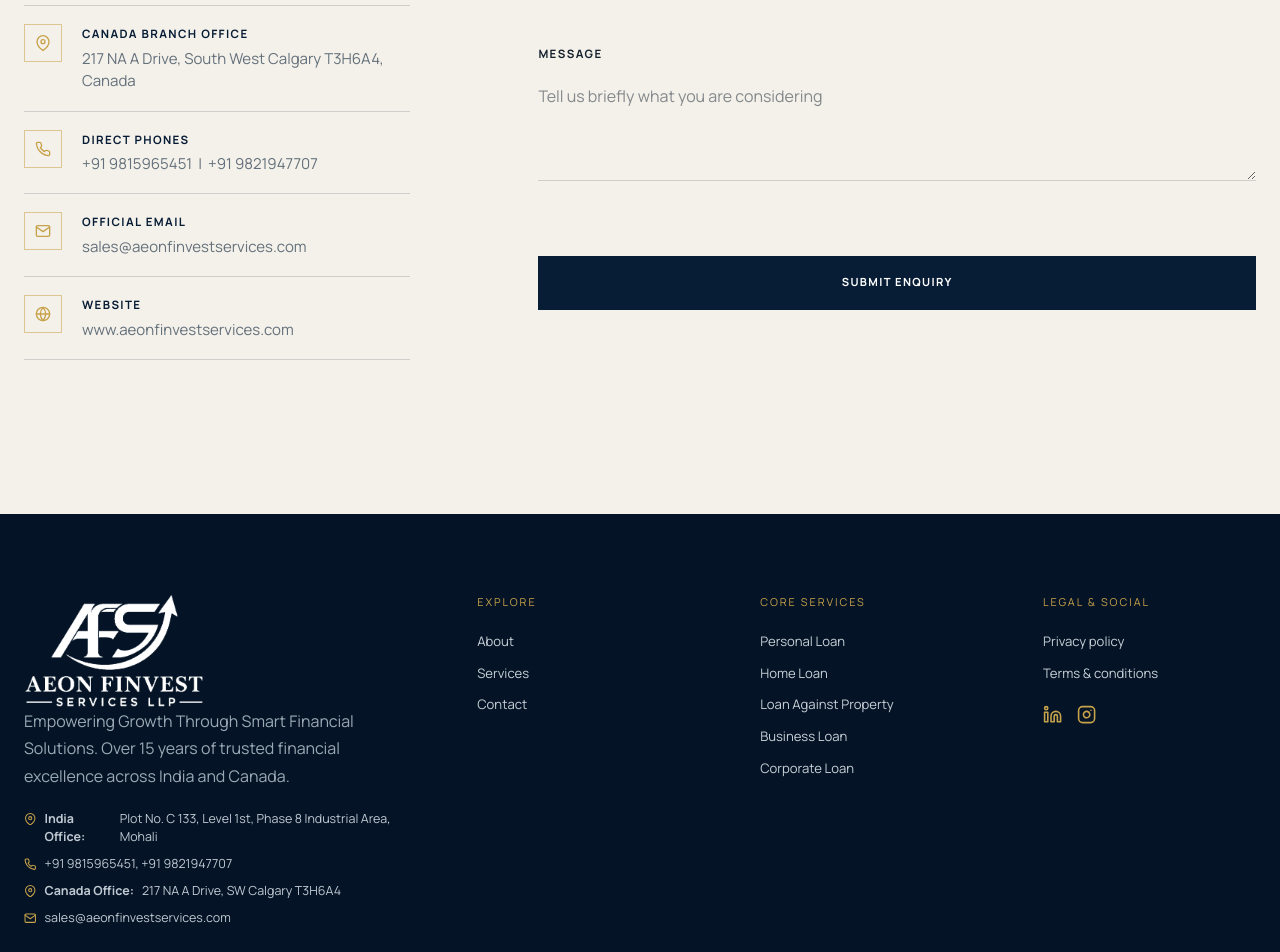
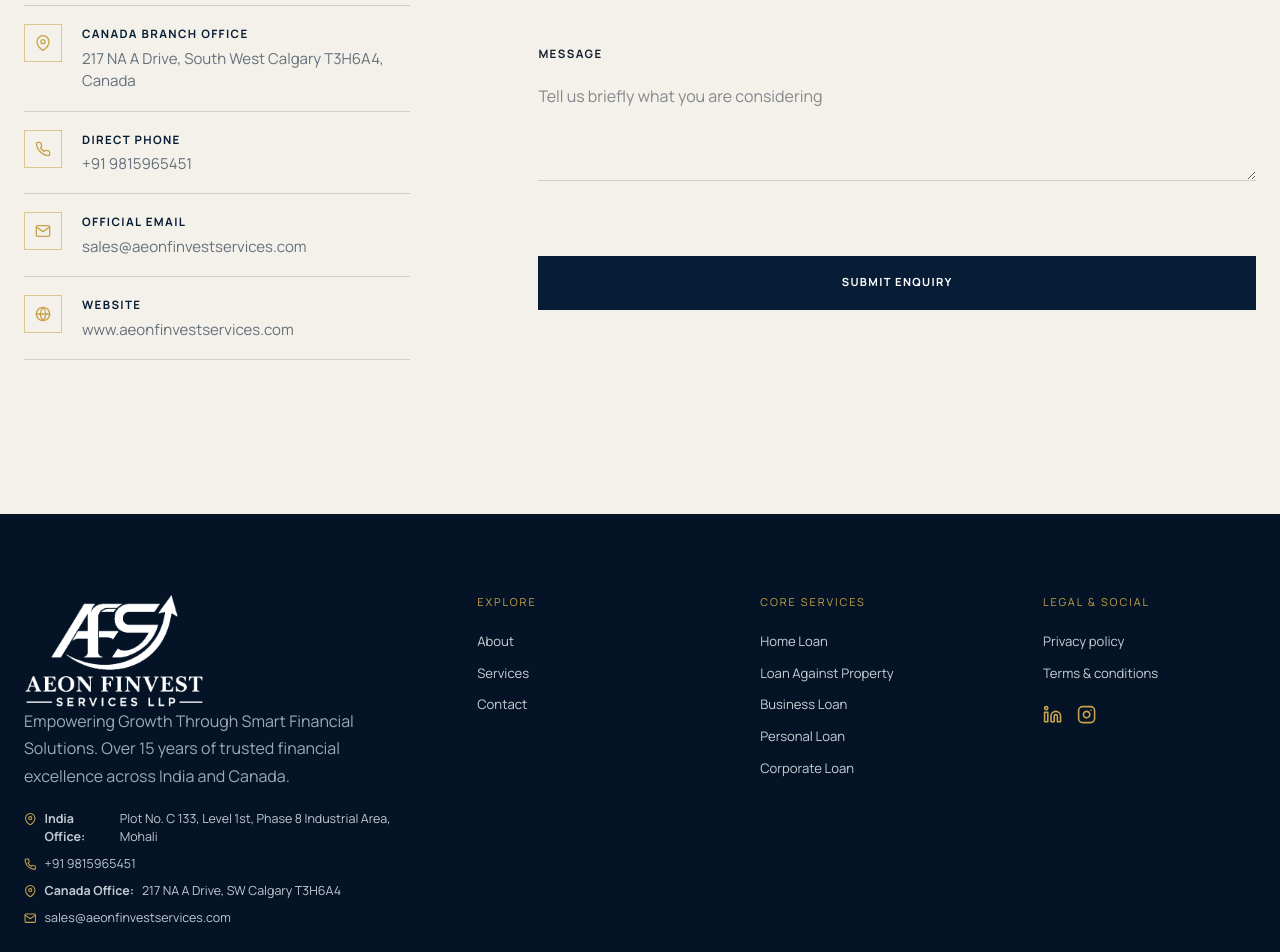
Before and after one commit to alwaystushar/aeon, a Next.js app: page /contact in a window 1280 px wide. Shown: the part 1140-2092 px from the top of the page. Built offline with nearby package versions, Linux system fonts and the light colour scheme.

Commit message:
Reorder services to place personal loan after business loan and remove secondary phone number

```diff
--- a/app/about/page.tsx
+++ b/app/about/page.tsx
@@ -123,7 +123,7 @@
             <h2>Proven Scale.<br/>Measurable Impact.</h2>
           </div>
           <p className="milestones-sub">
-            A legacy of institutional relationships, multi-disciplinary advisory, and thousands of successfully funded personal and commercial ambitions across India and Canada.
+            A legacy of institutional relationships, multi-disciplinary advisory, and thousands of successfully funded commercial and personal ambitions across India and Canada.
           </p>
         </div>
         <div className="milestones-grid">
--- a/app/contact/page.tsx
+++ b/app/contact/page.tsx
@@ -50,8 +50,8 @@
             <article>
               <span><FiPhone aria-hidden="true" /></span>
               <div>
-                <strong>Direct Phones</strong>
-                <p>+91 9815965451 &nbsp;|&nbsp; +91 9821947707</p>
+                <strong>Direct Phone</strong>
+                <p>+91 9815965451</p>
               </div>
             </article>
 
--- a/app/services/page.tsx
+++ b/app/services/page.tsx
@@ -3,5 +3,5 @@
 import Link from "@/components/site-link";
 import { FiArrowUpRight } from "react-icons/fi";
 import { services } from "@/data/services";
-export const metadata: Metadata={title:"Services",description:"Explore AEON Finvest services for personal, property, business and wealth needs."};
+export const metadata: Metadata={title:"Services",description:"Explore AEON Finvest services for business, property, personal and wealth needs."};
 export default function Services(){return <main><section className="page-hero"><p className="eyebrow light">Our services</p><h1>Financial solutions<br/>for every <span style={{color:"var(--gold-light)"}}>ambition.</span></h1><p>Seven areas of focus. One commitment to advice that is clear, relevant and grounded in your context.</p></section><section className="section service-card-grid">{services.map((s,i)=><Link className="service-card" href={`/services/${s.slug}`} key={s.slug}><div className="service-card-image"><Image src={s.image} alt="" fill sizes="(max-width: 640px) 100vw, (max-width: 1024px) 50vw, 33vw"/></div><article><div className="service-card-meta"><span>0{i+1}</span><FiArrowUpRight/></div><h2>{s.name}</h2><p>{s.description}</p><strong>Explore service</strong></article></Link>)}</section></main>}
--- a/components/home-page.tsx
+++ b/components/home-page.tsx
@@ -15,7 +15,7 @@
   <section className="hero home-hero">
     <Image src="https://images.unsplash.com/photo-1486406146926-c627a92ad1ab?auto=format&fit=crop&w=2200&q=90" alt="Contemporary city architecture" fill priority sizes="100vw" />
     <div className="hero-overlay"/><div className="hero-grid" aria-hidden="true"/>
-    <div className="hero-content"><p className="eyebrow light">AEON Finvest Services LLP</p><h1>Financial Solutions<br/>Built Around<br/><em>Your Ambitions.</em></h1><p className="hero-copy">From personal financing to business growth and wealth management, we help you make informed financial decisions with confidence.</p><div className="hero-actions"><Link className="button gold" href="/services">Explore services <FiArrowRight/></Link><Link className="button ghost" href="/contact">Talk to an advisor</Link></div></div>
+    <div className="hero-content"><p className="eyebrow light">AEON Finvest Services LLP</p><h1>Financial Solutions<br/>Built Around<br/><em>Your Ambitions.</em></h1><p className="hero-copy">From business growth to personal financing and wealth management, we help you make informed financial decisions with confidence.</p><div className="hero-actions"><Link className="button gold" href="/services">Explore services <FiArrowRight/></Link><Link className="button ghost" href="/contact">Talk to an advisor</Link></div></div>
     <div className="hero-note"><span>01 — 07</span><p>One relationship.<br/>A wider financial view.</p></div><a className="scroll-cue" href="#intro"><FiArrowDown/> Scroll to discover</a>
   </section>
 
@@ -29,9 +29,9 @@
 
   <section className="split-feature"><div className="split-image"><ParallaxImage><Image src="/images/about-team.jpg" alt="AEON Finvest leadership team in corporate consultation" fill sizes="(max-width:900px) 100vw, 50vw"/></ParallaxImage></div><Reveal className="split-copy"><p className="eyebrow">About AEON</p><h2>Built on clarity.<br/>Driven by trust.</h2><p>Financial decisions deserve more than a quick answer. They deserve context, candour and a partner who remains attentive to what changes.</p><ul><li>Transparent guidance</li><li>Personalized solutions</li><li>Long-term relationships</li><li>Responsible financial approach</li></ul><Link className="button navy" href="/about">Meet AEON <FiArrowRight/></Link></Reveal></section>
 
-  <section className="dark-section showcase"><div className="section-head light"><div><p className="eyebrow light">A connected view</p><h2>One ambition.<br/>Many moving parts.</h2></div><p>Personal and business finance often overlap. Our role is to help you see the decisions as a whole.</p></div><div className="showcase-track">{services.slice(0,4).map((s,i)=><article key={s.slug}><span>0{i+1}</span><h3>{s.name}</h3><p>{s.short}</p><Link href={`/services/${s.slug}`}>Explore <FiArrowRight/></Link></article>)}</div></section>
+  <section className="dark-section showcase"><div className="section-head light"><div><p className="eyebrow light">A connected view</p><h2>One ambition.<br/>Many moving parts.</h2></div><p>Business and personal finance often overlap. Our role is to help you see the decisions as a whole.</p></div><div className="showcase-track">{services.slice(0,4).map((s,i)=><article key={s.slug}><span>0{i+1}</span><h3>{s.name}</h3><p>{s.short}</p><Link href={`/services/${s.slug}`}>Explore <FiArrowRight/></Link></article>)}</div></section>
 
-  <section className="section why"><div className="section-head"><div><p className="eyebrow">The AEON difference</p><h2>Why AEON Finvest</h2></div><p>A measured way of working, designed to make complex decisions easier to understand.</p></div><div className="why-list">{why.map((x,i)=><Reveal key={x}><span>0{i+1}</span><h3>{x}</h3><p>{["Every recommendation begins with your context.","A broad view across personal, property and business finance.","Straightforward communication at every stage.","Perspective that understands both sides of the balance sheet.","A relationship designed to extend beyond one transaction."][i]}</p></Reveal>)}</div></section>
+  <section className="section why"><div className="section-head"><div><p className="eyebrow">The AEON difference</p><h2>Why AEON Finvest</h2></div><p>A measured way of working, designed to make complex decisions easier to understand.</p></div><div className="why-list">{why.map((x,i)=><Reveal key={x}><span>0{i+1}</span><h3>{x}</h3><p>{["Every recommendation begins with your context.","A broad view across business, property and personal finance.","Straightforward communication at every stage.","Perspective that understands both sides of the balance sheet.","A relationship designed to extend beyond one transaction."][i]}</p></Reveal>)}</div></section>
 
   <section className="process"><div><p className="eyebrow light">How we work</p><h2>A clear path<br/>forward.</h2></div><ol>{process.map((p,i)=><li key={p}><span>0{i+1}</span><strong>{p}</strong></li>)}</ol></section>
 
--- a/components/site-shell.tsx
+++ b/components/site-shell.tsx
@@ -36,7 +36,7 @@
       <p>Empowering Growth Through Smart Financial Solutions. Over 15 years of trusted financial excellence across India and Canada.</p>
       <div className="footer-contact-snippets">
         <p><FiMapPin /> <strong>India Office:</strong> Plot No. C 133, Level 1st, Phase 8 Industrial Area, Mohali</p>
-        <p><FiPhone /> +91 9815965451, +91 9821947707</p>
+        <p><FiPhone /> +91 9815965451</p>
         <p><FiMapPin /> <strong>Canada Office:</strong> 217 NA A Drive, SW Calgary T3H6A4</p>
         <p><FiMail /> sales@aeonfinvestservices.com</p>
       </div>
--- a/data/services.ts
+++ b/data/services.ts
@@ -11,10 +11,10 @@
 ];
 
 export const services: Service[] = [
-  { slug:"personal-loan", name:"Personal Loan", short:"Flexible support for planned and unexpected personal needs.", description:"A considered approach to unsecured personal finance, with guidance that helps you compare structure, tenure and obligations before deciding.", image:"/images/personal-loan.jpg", audience:["Salaried professionals","Self-employed individuals","People consolidating personal requirements"], benefits:["Clear comparison of suitable options","Guidance on documentation","A process centred on affordability"], process:["Understand your requirement","Review available information","Compare suitable structures","Support documentation","Stay available through the journey"], considerations:["Repayment capacity","Tenure and total cost","Applicable fees and terms"], faq:commonFaq },
   { slug:"home-loan", name:"Home Loan", short:"Guidance for purchasing, building or improving a home.", description:"Home financing is a long-term decision. We help bring clarity to the choices, paperwork and trade-offs involved.", image:"/images/home-loan.jpg", audience:["First-time home buyers","Families moving homes","Homeowners planning construction or improvement"], benefits:["Structure matched to your purchase context","Support through documentation","Long-term repayment perspective"], process:["Define the property goal","Assess financial context","Review lending options","Coordinate documentation","Support next steps"], considerations:["Down payment planning","Property documentation","Long-term repayment comfort"], faq:commonFaq },
   { slug:"loan-against-property", name:"Loan Against Property", short:"Use eligible property value for personal or business requirements.", description:"A secured financing route that can support substantial requirements while keeping the property ownership context in view.", image:"/images/loan-against-property.jpg", audience:["Property owners","Business owners seeking secured capital","Families planning significant expenditure"], benefits:["Secured financing perspective","Use-case flexibility","Guidance across valuation and documents"], process:["Clarify requirement","Review property context","Assess options","Coordinate valuation and records","Support completion"], considerations:["Property eligibility","Repayment horizon","Valuation and lender terms"], faq:commonFaq },
   { slug:"business-loan", name:"Business Loan", short:"Purposeful capital for operations, expansion and opportunity.", description:"Financing shaped around the operating realities of growing businesses, from working capital needs to planned expansion.", image:"/images/business-loan.jpg", audience:["Entrepreneurs","Growing enterprises","Established small businesses"], benefits:["Business-context-led guidance","Options for varied capital needs","Documentation support"], process:["Map the business need","Understand cash-flow context","Review structures","Prepare documentation","Support the lending journey"], considerations:["Cash-flow consistency","Purpose and tenure","Business records"], faq:commonFaq },
+  { slug:"personal-loan", name:"Personal Loan", short:"Flexible support for planned and unexpected personal needs.", description:"A considered approach to unsecured personal finance, with guidance that helps you compare structure, tenure and obligations before deciding.", image:"/images/personal-loan.jpg", audience:["Salaried professionals","Self-employed individuals","People consolidating personal requirements"], benefits:["Clear comparison of suitable options","Guidance on documentation","A process centred on affordability"], process:["Understand your requirement","Review available information","Compare suitable structures","Support documentation","Stay available through the journey"], considerations:["Repayment capacity","Tenure and total cost","Applicable fees and terms"], faq:commonFaq },
   { slug:"corporate-loan", name:"Corporate Loan", short:"Structured finance for established organisations and complex needs.", description:"A disciplined approach to larger financing requirements, grounded in business purpose, financial context and long-term implications.", image:"/images/corporate-loan.jpg", audience:["Established companies","Corporate finance teams","Businesses planning strategic investment"], benefits:["Structured requirement assessment","Multi-stakeholder coordination","Long-term financing perspective"], process:["Frame the mandate","Review financial context","Evaluate structures","Coordinate due diligence","Support execution"], considerations:["Capital structure","Covenants and security","Governance and approvals"], faq:commonFaq },
   { slug:"msme-loan", name:"MSME Loan", short:"Finance that respects the pace and realities of smaller enterprises.", description:"Practical support for MSMEs seeking working capital, equipment finance or funds for measured growth.", image:"/images/msme-loan.jpg", audience:["Micro enterprises","Small and medium businesses","Manufacturers and service businesses"], benefits:["Grounded business assessment","Guidance for varied MSME needs","Clear documentation pathway"], process:["Understand operations","Identify the capital need","Compare routes","Organise records","Support next steps"], considerations:["Business vintage","Turnover and cash flow","Use of funds"], faq:commonFaq },
   { slug:"wealth-management", name:"Wealth Management", short:"A long-term view of capital, priorities and financial decisions.", description:"Thoughtful financial planning that begins with your goals and treats risk, time horizon and liquidity as connected decisions.", image:"/images/wealth-management.jpg", audience:["Individuals building long-term wealth","Families aligning financial priorities","Business owners planning beyond the enterprise"], benefits:["Goal-led perspective","Risk-aware allocation thinking","Ongoing review mindset"], process:["Understand priorities","Map current position","Frame an approach","Implement deliberately","Review over time"], considerations:["Risk tolerance","Liquidity needs","Time horizon and diversification"], faq:commonFaq },
```
